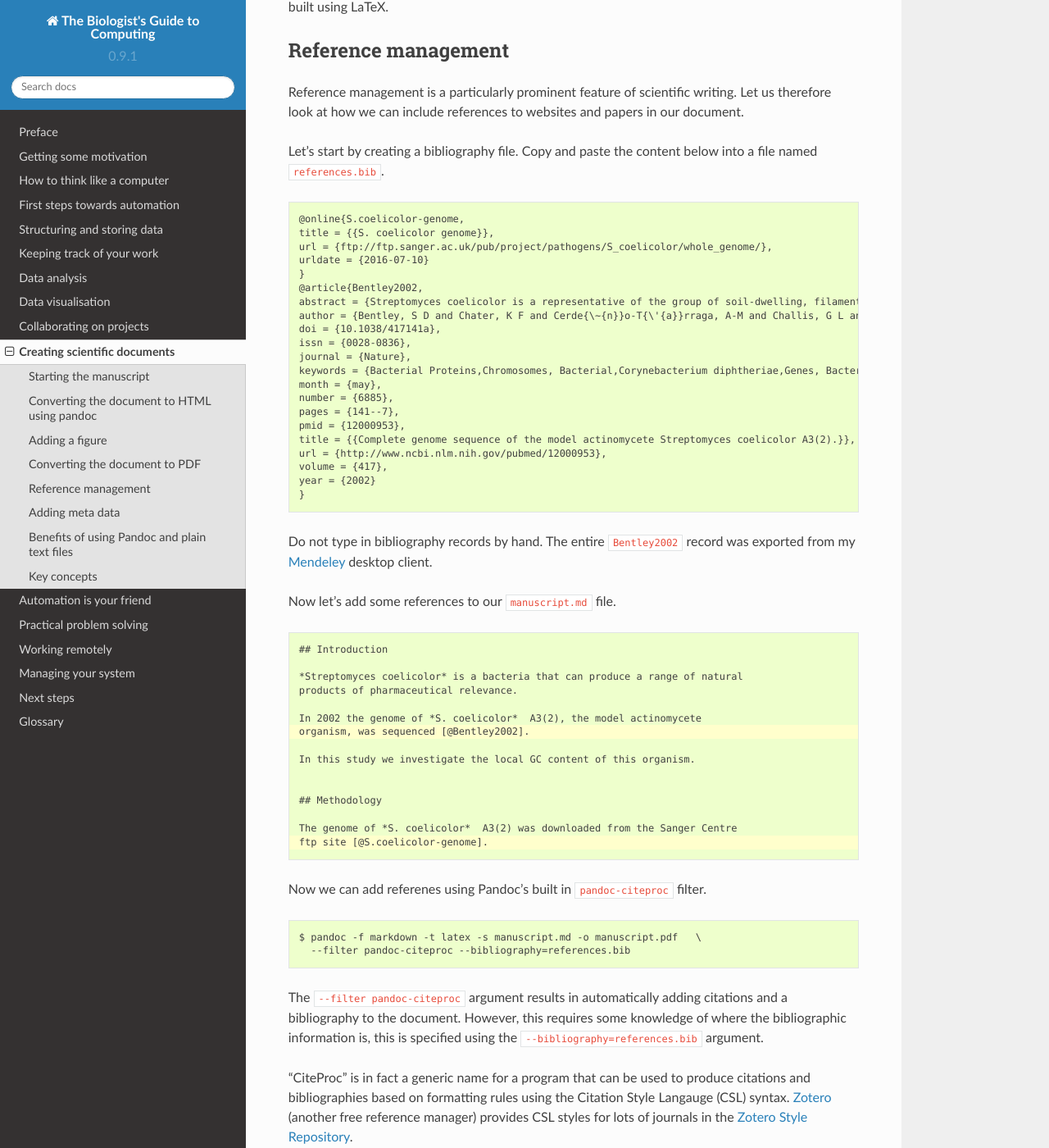
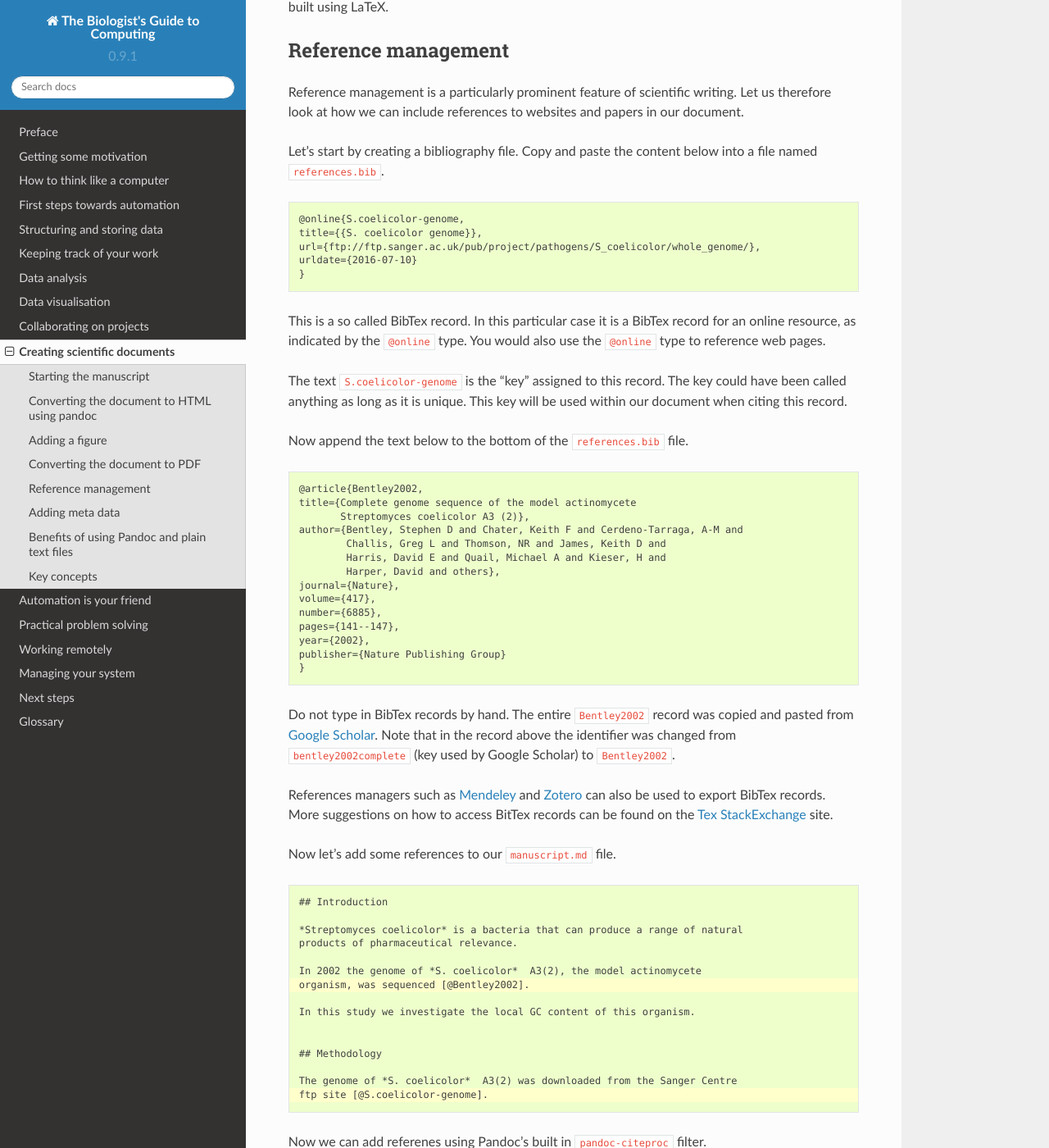
Before and after one commit to tjelvar-olsson/biologists-guide-to-computing, a Sphinx documentation site: the page built from source/creating-scientific-documents.rst, in a window 1280 px wide and 1400 px high, scrolled down 2870 px. Shown: the whole window at 82% size. Built offline with Sphinx 7.4.7 and the Read the Docs theme 2.0.0, drawn with Linux system fonts in a browser that asks for light colours; some of the changed text lies outside the part shown.

Commit message:
Updated creating scientific documents chapter

```diff
--- a/source/creating-scientific-documents.rst
+++ b/source/creating-scientific-documents.rst
@@ -170,31 +170,48 @@ content below into a file named ``references.bib``.
 .. code-block:: none
 
     @online{S.coelicolor-genome,
-    title = {{S. coelicolor genome}},
-    url = {ftp://ftp.sanger.ac.uk/pub/project/pathogens/S_coelicolor/whole_genome/},
-    urldate = {2016-07-10}
+    title={{S. coelicolor genome}},
+    url={ftp://ftp.sanger.ac.uk/pub/project/pathogens/S_coelicolor/whole_genome/},
+    urldate={2016-07-10}
     }
+
+This is a so called BibTex record. In this particular case it is a BibTex record for
+an online resource, as indicated by the ``@online`` type. You would also use the
+``@online`` type to reference web pages.
+
+The text ``S.coelicolor-genome`` is the "key" assigned to this record. The key could
+have been called anything as long as it is unique. This key will be used within our
+document when citing this record.
+
+Now append the text below to the bottom of the ``references.bib`` file.
+
+.. code-block:: none
+
     @article{Bentley2002,
-    abstract = {Streptomyces coelicolor is a representative of the group of soil-dwelling, filamentous bacteria responsible for producing most natural antibiotics used in human and veterinary medicine. Here we report the 8,667,507 base pair linear chromosome of this organism, containing the largest number of genes so far discovered in a bacterium. The 7,825 predicted genes include more than 20 clusters coding for known or predicted secondary metabolites. The genome contains an unprecedented proportion of regulatory genes, predominantly those likely to be involved in responses to external stimuli and stresses, and many duplicated gene sets that may represent 'tissue-specific' isoforms operating in different phases of colonial development, a unique situation for a bacterium. An ancient synteny was revealed between the central 'core' of the chromosome and the whole chromosome of pathogens Mycobacterium tuberculosis and Corynebacterium diphtheriae. The genome sequence will greatly increase our understanding of microbial life in the soil as well as aiding the generation of new drug candidates by genetic engineering.},
-    author = {Bentley, S D and Chater, K F and Cerde{\~{n}}o-T{\'{a}}rraga, A-M and Challis, G L and Thomson, N R and James, K D and Harris, D E and Quail, M A and Kieser, H and Harper, D and Bateman, A and Brown, S and Chandra, G and Chen, C W and Collins, M and Cronin, A and Fraser, A and Goble, A and Hidalgo, J and Hornsby, T and Howarth, S and Huang, C-H and Kieser, T and Larke, L and Murphy, L and Oliver, K and O'Neil, S and Rabbinowitsch, E and Rajandream, M-A and Rutherford, K and Rutter, S and Seeger, K and Saunders, D and Sharp, S and Squares, R and Squares, S and Taylor, K and Warren, T and Wietzorrek, A and Woodward, J and Barrell, B G and Parkhill, J and Hopwood, D A},
-    doi = {10.1038/417141a},
-    issn = {0028-0836},
-    journal = {Nature},
-    keywords = {Bacterial Proteins,Chromosomes, Bacterial,Corynebacterium diphtheriae,Genes, Bacterial,Genes, Duplicate,Genome, Bacterial,Genomics,Molecular Sequence Data,Multigene Family,Mycobacterium tuberculosis,Protein Isoforms,Streptomyces,Synteny},
-    month = {may},
-    number = {6885},
-    pages = {141--7},
-    pmid = {12000953},
-    title = {{Complete genome sequence of the model actinomycete Streptomyces coelicolor A3(2).}},
-    url = {http://www.ncbi.nlm.nih.gov/pubmed/12000953},
-    volume = {417},
-    year = {2002}
+    title={Complete genome sequence of the model actinomycete
+           Streptomyces coelicolor A3 (2)},
+    author={Bentley, Stephen D and Chater, Keith F and Cerdeno-Tarraga, A-M and
+            Challis, Greg L and Thomson, NR and James, Keith D and
+            Harris, David E and Quail, Michael A and Kieser, H and
+            Harper, David and others},
+    journal={Nature},
+    volume={417},
+    number={6885},
+    pages={141--147},
+    year={2002},
+    publisher={Nature Publishing Group}
     }
 
 
-Do not type in bibliography records by hand. The entire ``Bentley2002``
-record was exported from my `Mendeley <https://www.mendeley.com>`_
-desktop client.
+Do not type in BibTex records by hand. The entire ``Bentley2002``
+record was copied and pasted from `Google Scholar <https://scholar.google.co.uk/>`_.
+Note that in the record above the identifier was changed from ``bentley2002complete``
+(key used by Google Scholar) to ``Bentley2002``.
+
+References managers such as `Mendeley <https://www.mendeley.com>`_ and `Zotero
+<https://www.zotero.org/>`_ can also be used to export BibTex records. More
+suggestions on how to access BitTex records can be found on the
+`Tex StackExchange <http://tex.stackexchange.com/a/207>`_ site.
 
 Now let's add some references to our ``manuscript.md`` file.
 
@@ -233,8 +250,8 @@ of where the bibliographic information is, this is specified using the
 
 "CiteProc" is in fact a generic name for a program that can be used to
 produce citations and bibliographies based on formatting rules using
-the Citation Style Langauge (CSL) syntax. `Zotero <https://www.zotero.org/>`_
-(another free reference manager) provides CSL styles for lots of journals in
+the Citation Style Langauge (CSL) syntax. Zotero
+provides CSL styles for lots of journals in
 the `Zotero Style Repository <https://www.zotero.org/styles>`_.
 
 Let's download Zotero's CSL file for Nature, copy and paste this text into
@@ -473,8 +490,9 @@ Key concepts
 - Markdown can be used to add document structure to plain text files
 - The ``pandoc-citeproc`` filter can be used to add citations and a bibliography
 - The Citation Style Language (CSL) can be used to format the citations and the bibliography
-- Mendeley is a free reference manager that can be used to export ``.bib`` records
-  (try to avoid having to type out ``.bib`` records by hand)
+- You can access BibTex records from Google Scholar
+- Mendeley and Zotero are a free reference managers that can be used to export BibTex records
+  (try to avoid having to type out BibTex records by hand)
 - Zotero provides CSL citation style files for lots and lots of journals
 - It is possible to add YAML meta data to markdown files specifying attributes such
   as title, author and abstract
```
